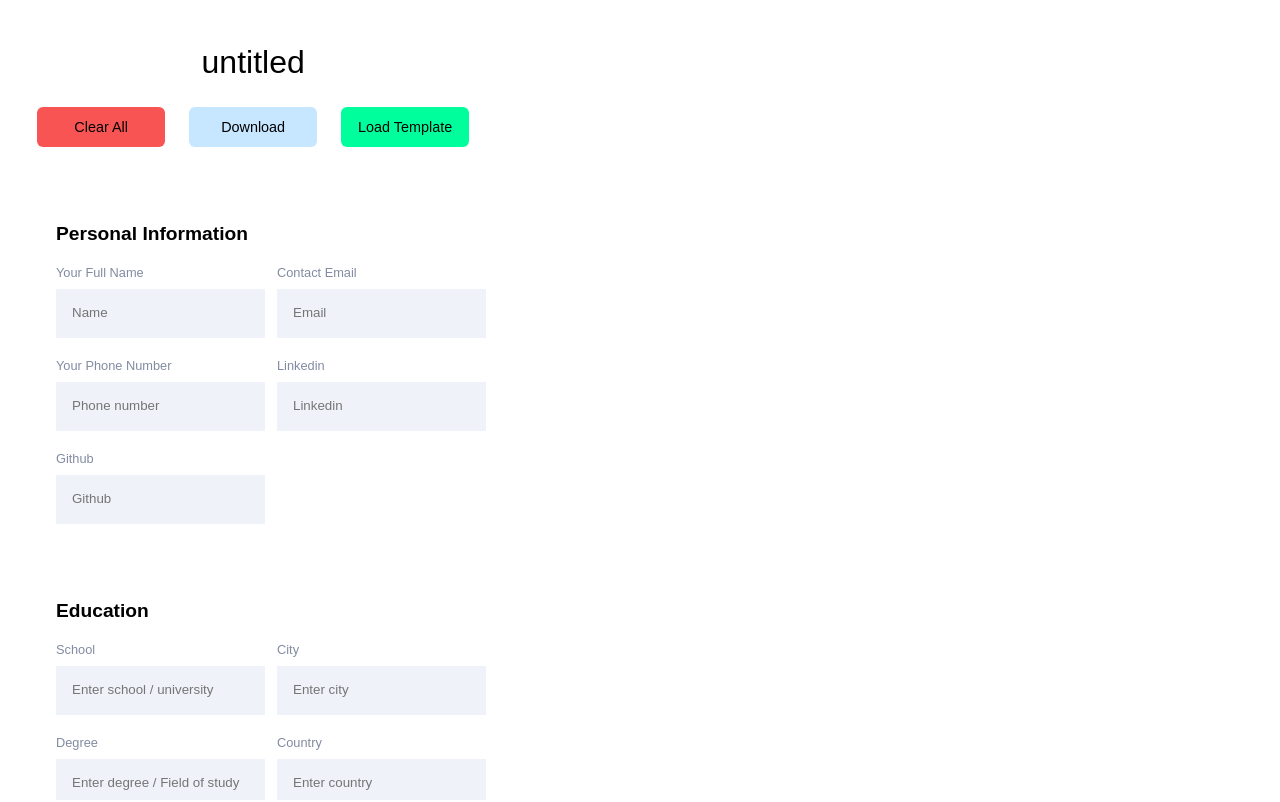
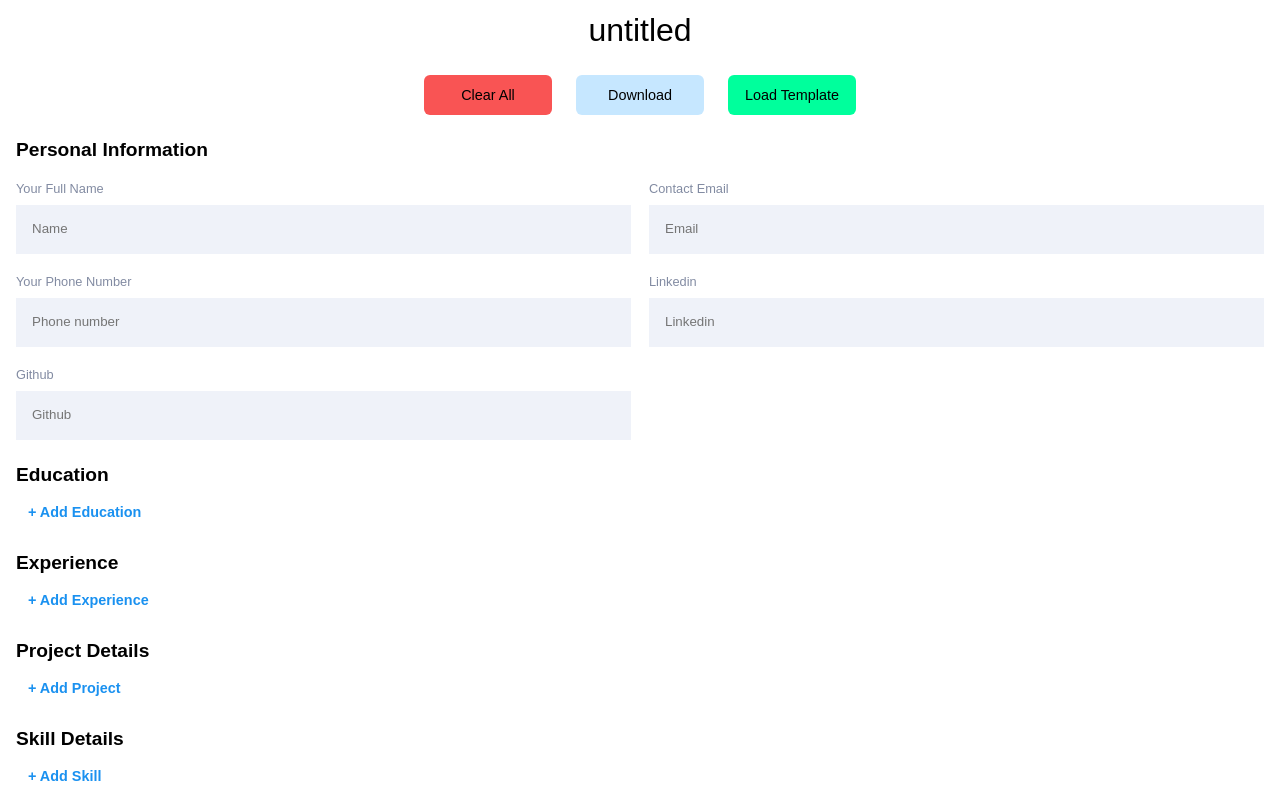
Before and after one commit to Etativel/cv-maker, a React (Vite) app: page / in a window 1280 px wide. Shown: the top 802 px of the page. Built offline with nearby package versions, Linux system fonts and the light colour scheme.

Commit message:
refactor: fixing some styling

```diff
--- a/package.json
+++ b/package.json
@@ -10,6 +10,7 @@
     "preview": "vite preview"
   },
   "dependencies": {
+    "framer-motion": "^11.11.15",
     "html-docx-js": "^0.3.1",
     "react": "^18.3.1",
     "react-dom": "^18.3.1"
--- a/src/App.css
+++ b/src/App.css
@@ -1,10 +1,14 @@
 .container {
-  max-height: 100vh;
-  width: 100vw;
+  /* max-height: 100vh; */
+  /* height: 100px; */
+  /* height: fit-content; */
+  /* width: 100vw; */
   overflow-x: hidden;
   display: flex;
-  overflow-y: auto;
+  /* overflow-y: auto; */
+  /* background-color: blue; */
   /* gap: 24px; */
+  /* align-items: center; */
   /* justify-content: center; */
   /* max-width: fit-content; */
 }
--- a/src/components/form/EducationForm.jsx
+++ b/src/components/form/EducationForm.jsx
@@ -13,7 +13,6 @@ function EducationForm({ initialValues, onSubmit, onCancel }) {
       eduEndDate: "",
     }
   );
-
   const handleChange = (e) => {
     const { name, value } = e.target;
     setFormValues((prevValues) => ({
@@ -36,7 +35,8 @@ function EducationForm({ initialValues, onSubmit, onCancel }) {
   };
 
   return (
-    <form className="profile-form" onSubmit={handleSubmit}>
+    <>
+      <form className="education-form" onSubmit={handleSubmit}>
         <div className="top-field">
           <div className="left-field">
             <div className="form-group">
@@ -133,26 +133,34 @@ function EducationForm({ initialValues, onSubmit, onCancel }) {
         </div>
         <div className="s-e-c-container">
           <button className="form-add-btn" type="submit">
-          {initialValues ? "Save" : "Add"}
+            Save
           </button>
 
           {onCancel && (
-          <button className="form-cancel-btn" type="button" onClick={onCancel}>
+            <button
+              className="form-cancel-btn"
+              type="button"
+              onClick={onCancel}
+            >
               Cancel
             </button>
           )}
         </div>
       </form>
+    </>
   );
 }
 
 export default function EducationSection({ education, setEducation }) {
   const [editIndex, setEditIndex] = useState(null);
-
+  const [showForm, setShowForm] = useState(false);
   const addEducation = (newEducation) => {
     setEducation([...education, newEducation]);
+    setShowForm(false);
   };
-
+  function handleShowForm() {
+    setShowForm(true);
+  }
   const updateEducation = (updatedEducation, index) => {
     const updatedList = [...education];
     updatedList[index] = updatedEducation;
@@ -170,6 +178,10 @@ export default function EducationSection({ education, setEducation }) {
   };
   const handleCancelEdit = () => {
     setEditIndex(null);
+  };
+
+  const handleCancelAdd = () => {
+    setShowForm(false);
   };
 
   return (
@@ -217,7 +229,14 @@ export default function EducationSection({ education, setEducation }) {
         </div>
       ))}
 
-      {editIndex === null && <EducationForm onSubmit={addEducation} />}
+      {editIndex === null &&
+        (showForm ? (
+          <EducationForm onSubmit={addEducation} onCancel={handleCancelAdd} />
+        ) : (
+          <button className="add-form-btn" onClick={handleShowForm}>
+            + Add Education
+          </button>
+        ))}
     </div>
   );
 }
--- a/src/components/form/ExperienceForm.jsx
+++ b/src/components/form/ExperienceForm.jsx
@@ -3,6 +3,7 @@ import { useState } from "react";
 import removeIcon from "../../assets/icons/recycle-bin.png";
 import { formatDate } from "../../utils/Formatter";
 import { EditIcon, TrashBinIcon } from "../../assets/icons/svgModule";
+
 function ExperienceForm({ initialValues, onSubmit, onCancel }) {
   const [formValues, setFormValues] = useState(
     initialValues || {
@@ -162,6 +163,7 @@ function ExperienceForm({ initialValues, onSubmit, onCancel }) {
         <label>
           <strong className="block-title">Experience Details</strong>
         </label>
+
         {formValues.experienceDetails.map((detail, index) => (
           <div key={index} className="experience-detail-item">
             <textarea
@@ -181,6 +183,7 @@ function ExperienceForm({ initialValues, onSubmit, onCancel }) {
             </button>
           </div>
         ))}
+
         <button
           type="button"
           className="add-btn-list"
@@ -192,7 +195,7 @@ function ExperienceForm({ initialValues, onSubmit, onCancel }) {
 
       <div className="s-e-c-container">
         <button className="form-add-btn" type="submit">
-          {initialValues ? "Save" : "Add"}
+          Save
         </button>
         {onCancel && (
           <button className="form-cancel-btn" type="button" onClick={onCancel}>
@@ -206,9 +209,10 @@ function ExperienceForm({ initialValues, onSubmit, onCancel }) {
 
 export default function ExperienceSection({ experience, setExperience }) {
   const [editIndex, setEditIndex] = useState(null);
-
+  const [showForm, setShowForm] = useState(false);
   const addExperience = (newExperience) => {
     setExperience([...experience, newExperience]);
+    setShowForm(false);
   };
 
   const updateExperience = (updatedExperience, index) => {
@@ -229,6 +233,10 @@ export default function ExperienceSection({ experience, setExperience }) {
 
   const handleCancelEdit = () => {
     setEditIndex(null);
+  };
+
+  const handleCancelAdd = () => {
+    setShowForm(false);
   };
 
   return (
@@ -276,7 +284,14 @@ export default function ExperienceSection({ experience, setExperience }) {
         </div>
       ))}
 
-      {editIndex === null && <ExperienceForm onSubmit={addExperience} />}
+      {editIndex === null &&
+        (showForm ? (
+          <ExperienceForm onSubmit={addExperience} onCancel={handleCancelAdd} />
+        ) : (
+          <button className="add-form-btn" onClick={() => setShowForm(true)}>
+            + Add Experience
+          </button>
+        ))}
     </div>
   );
 }
--- a/src/components/form/ProjectForm.jsx
+++ b/src/components/form/ProjectForm.jsx
@@ -154,7 +154,7 @@ function ProjectForm({ initialValues, onSubmit, onCancel }) {
 
       <div className="s-e-c-container">
         <button className="form-add-btn" type="submit">
-          {initialValues ? "Save" : "Add"}
+          Save
         </button>
         {onCancel && (
           <button className="form-cancel-btn" type="button" onClick={onCancel}>
@@ -168,9 +168,11 @@ function ProjectForm({ initialValues, onSubmit, onCancel }) {
 
 export default function ProjectsSection({ projects, setProjects }) {
   const [editIndex, setEditIndex] = useState(null);
+  const [showForm, setShowForm] = useState(false);
 
   const addProject = (newProject) => {
     setProjects([...projects, newProject]);
+    setShowForm(false);
   };
 
   const updateProject = (updatedProject, index) => {
@@ -191,6 +193,10 @@ export default function ProjectsSection({ projects, setProjects }) {
 
   const handleCancelEdit = () => {
     setEditIndex(null);
+  };
+
+  const handleCancelAdd = () => {
+    setShowForm(false);
   };
 
   return (
@@ -238,7 +244,14 @@ export default function ProjectsSection({ projects, setProjects }) {
         </div>
       ))}
 
-      {editIndex === null && <ProjectForm onSubmit={addProject} />}
+      {editIndex === null &&
+        (showForm ? (
+          <ProjectForm onSubmit={addProject} onCancel={handleCancelAdd} />
+        ) : (
+          <button className="add-form-btn" onClick={() => setShowForm(true)}>
+            + Add Project
+          </button>
+        ))}
     </div>
   );
 }
--- a/src/components/form/TechnicalSkillsForm.jsx
+++ b/src/components/form/TechnicalSkillsForm.jsx
@@ -59,7 +59,7 @@ function SkillForm({ initialValues, onSubmit, onCancel }) {
       </div>
       <div className="s-e-c-container">
         <button className="form-add-btn" type="submit">
-          {initialValues ? "Save" : "Add"}
+          Save
         </button>
         {onCancel && (
           <button className="form-cancel-btn" type="button" onClick={onCancel}>
@@ -73,8 +73,10 @@ function SkillForm({ initialValues, onSubmit, onCancel }) {
 
 export default function SkillSection({ skills, setSkills }) {
   const [editIndex, setEditIndex] = useState(null);
+  const [showForm, setShowForm] = useState(false);
   const addSkill = (newSkill) => {
     setSkills([...skills, newSkill]);
+    setShowForm(false);
   };
 
   const updateSkill = (updatedSkill, index) => {
@@ -94,6 +96,10 @@ export default function SkillSection({ skills, setSkills }) {
 
   const handleCancelEdit = () => {
     setEditIndex(null);
+  };
+
+  const handleCancelAdd = () => {
+    setShowForm(false);
   };
   return (
     <>
@@ -135,7 +141,14 @@ export default function SkillSection({ skills, setSkills }) {
             )}
           </div>
         ))}
-        {editIndex === null && <SkillForm onSubmit={addSkill} />}
+        {editIndex === null &&
+          (showForm ? (
+            <SkillForm onSubmit={addSkill} onCancel={handleCancelAdd} />
+          ) : (
+            <button className="add-form-btn" onClick={() => setShowForm(true)}>
+              + Add Skill
+            </button>
+          ))}
       </div>
     </>
   );
--- a/src/index.css
+++ b/src/index.css
@@ -6,7 +6,7 @@
 }
 
 #root {
-  height: 100vh;
+  height: fit-content;
   background-color: #000000;
 }
 
--- a/src/styles/Canvas.css
+++ b/src/styles/Canvas.css
@@ -1,5 +1,11 @@
 :root {
   --blue: #1a91f0;
+  --blue-text: #1a91f0;
+  --blue-back: #f4faff;
+  --red-delete: rgba(252, 0, 5, 255);
+  --green-edit: #28a745;
+  --blue-1: #c6e7ff;
+  --blue-2: #bfecff;
 }
 
 .remove-icon {
@@ -15,28 +21,38 @@
   visibility: visible;
 }
 
+.canvas-container {
+  display: flex;
+  width: 100%;
+  background-color: var(--blue-1);
+  justify-content: center;
+}
+
 .canvas {
-  display: flex;
-  justify-content: start;
-  flex-direction: column;
-  align-items: center;
-  /* height: 100vh; */
-  width: fit-content;
-  flex-grow: 1;
-  overflow-y: auto;
+  /* display: flex; */
+  /* display: none; */
+  /* justify-content: start; */
+  /* flex-direction: column; */
+  /* align-items: center; */
+  /* width: 100%; */
+  /* flex-grow: 1; */
   /* overflow-x: auto; */
   /* background-color: black; */
-  -ms-overflow-style: none;
+  /* -ms-overflow-style: none; */
+  height: 100vh;
+  overflow-y: auto;
   scrollbar-width: none;
+  /* background-color: black; */
 }
 
 .paper {
+  /* display: none; */
+  /* align-items: center; */
+  /* margin-top: 24px; */
   display: flex;
-  align-items: center;
   flex-direction: column;
   width: 22cm;
   height: 29.7cm;
-  /* margin-top: 24px; */
   margin-bottom: 24px;
   padding-bottom: 1200px;
   background: #fff;
@@ -152,3 +168,41 @@ a {
 .skills {
   width: 80%;
 }
+
+/* Media */
+
+@media (max-width: 1500px) {
+  .sidebar {
+    border-bottom: 2px solid var(--blue-1);
+  }
+  .canvas {
+    height: fit-content;
+  }
+  .paper {
+    width: 100vw;
+    max-width: 22cm;
+    min-height: 29.7cm;
+    height: fit-content;
+    padding-bottom: 24px;
+    margin-bottom: 0px;
+  }
+
+  .name-and-link-container {
+    width: 100%;
+    padding-left: 12px;
+    padding-right: 12px;
+    padding-bottom: 24px;
+  }
+
+  .skill-container,
+  .projects-container,
+  .experience-container,
+  .education-container {
+    padding-left: 12px;
+    padding-right: 12px;
+    width: 100%;
+  }
+  .profile-link-list-style {
+    flex-wrap: wrap;
+  }
+}
--- a/src/styles/Sidebar.css
+++ b/src/styles/Sidebar.css
@@ -8,10 +8,12 @@
 
 .sidebar-container {
   height: 100vh;
+
   overflow-y: auto;
 }
 
 .sidebar {
+  /* min-width: 600px; */
   background-color: #ffffff;
   flex-grow: 4;
   max-width: 650px;
@@ -38,8 +40,8 @@
 .education-details-container,
 .personal-details-container {
   background-color: white;
-  margin: 12px 24px;
-  padding: 32px;
+  margin: 0px 24px;
+  padding: 24px 32px;
   border-radius: 6px;
   font-family: Arial, Helvetica, sans-serif;
 }
@@ -86,8 +88,9 @@
 
 .top-field {
   display: flex;
-  gap: 12px;
+  gap: 18px;
   height: fit-content;
+  flex-wrap: wrap;
 }
 .right-field,
 .left-field {
@@ -165,6 +168,7 @@ label {
   padding-top: 18px;
   padding-bottom: 12px;
 }
+.add-form-btn,
 .add-btn-list {
   display: block;
   width: 100%;
@@ -174,13 +178,20 @@ label {
   margin-top: 24px;
   /* margin-bottom: 24px; */
   color: var(--blue-text);
-  font-size: 1rem;
+  font-size: 0.9rem;
   font-weight: bold;
   padding-top: 8px;
   padding-bottom: 8px;
   padding-left: 24px;
   transition: background-color 0.2s ease;
 }
+
+.add-form-btn {
+  padding-top: 0px;
+  margin-top: 0px;
+  padding-left: 12px;
+}
+.add-form-btn:hover,
 .add-btn-list:hover {
   cursor: pointer;
   background-color: var(--blue-back);
@@ -442,3 +453,46 @@ label {
   display: flex;
   gap: 12px;
 }
+
+/* Hide Form */
+.hide-form {
+  /* display: none; */
+}
+
+/* Media Queries */
+@media (min-width: 1500px) {
+  .sidebar {
+    min-width: 650px;
+  }
+}
+
+@media (max-width: 1500px) {
+  .container {
+    display: flex;
+    width: 100vw;
+    flex-direction: column;
+    height: fit-content;
+  }
+
+  .sidebar {
+    max-width: 100vw;
+    height: fit-content;
+  }
+
+  .top-field {
+    flex-wrap: wrap;
+  }
+
+  .sidebar-head,
+  .skill-details-container,
+  .project-details-container,
+  .experience-details-container,
+  .education-details-container,
+  .personal-details-container {
+    margin: 0px;
+    padding: 12px 16px;
+
+    /* margin: 0px; */
+    /* padding: 0px; */
+  }
+}
--- a/src/utils/ToggleStyle.js
+++ b/src/utils/ToggleStyle.js
@@ -1,4 +1,5 @@
 function toggleStyle(element, className) {
+  console.log(element);
   element.classList.toggle(className);
 }
 
```
Also changed, not shown: src/components/Canvas.jsx (+2 -8 lines), src/utils/DownloadPdf.js (+5 -3 lines), 1 other file (tests, documents, lock files or other folders). Lines whose indentation alone changed are shown as unchanged.
